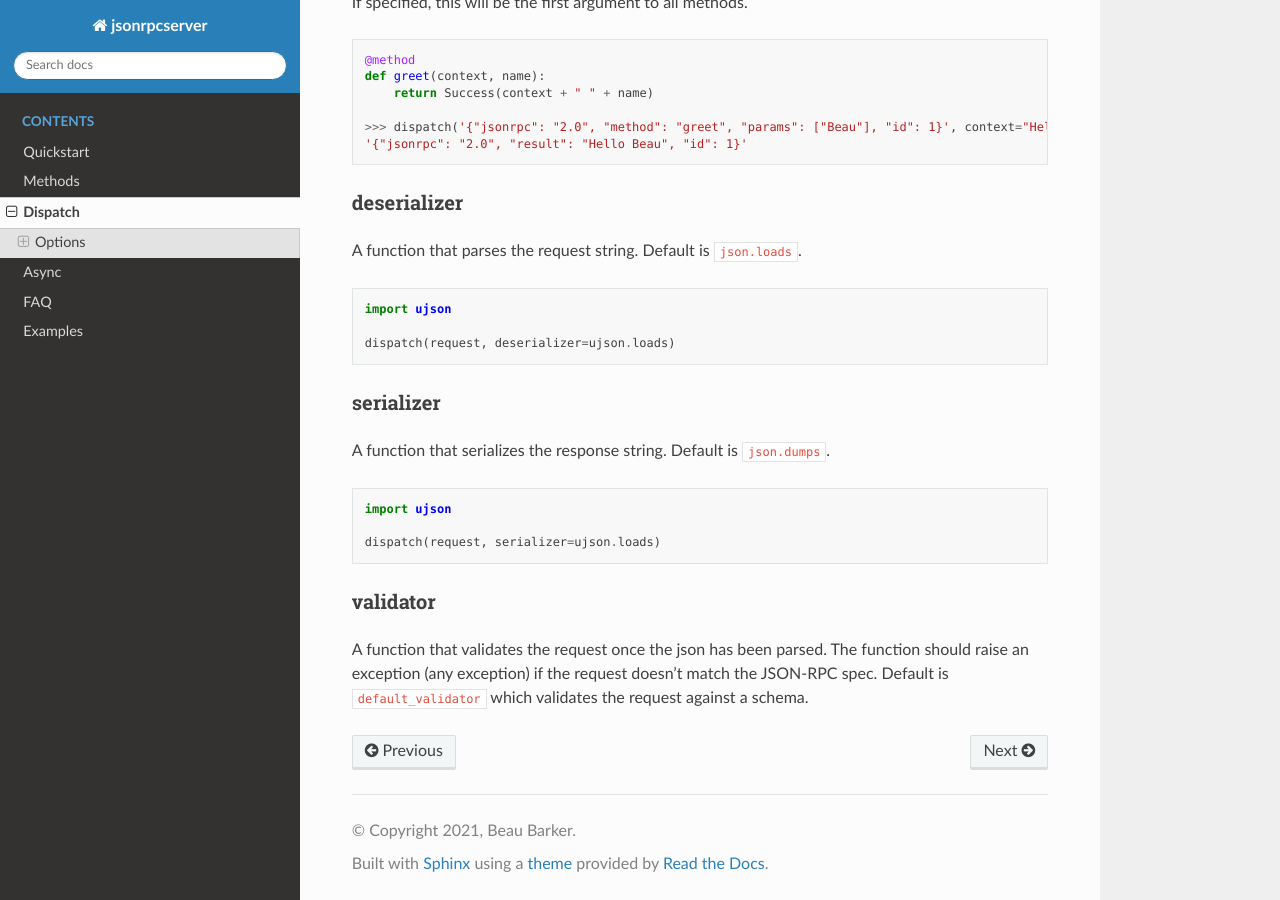
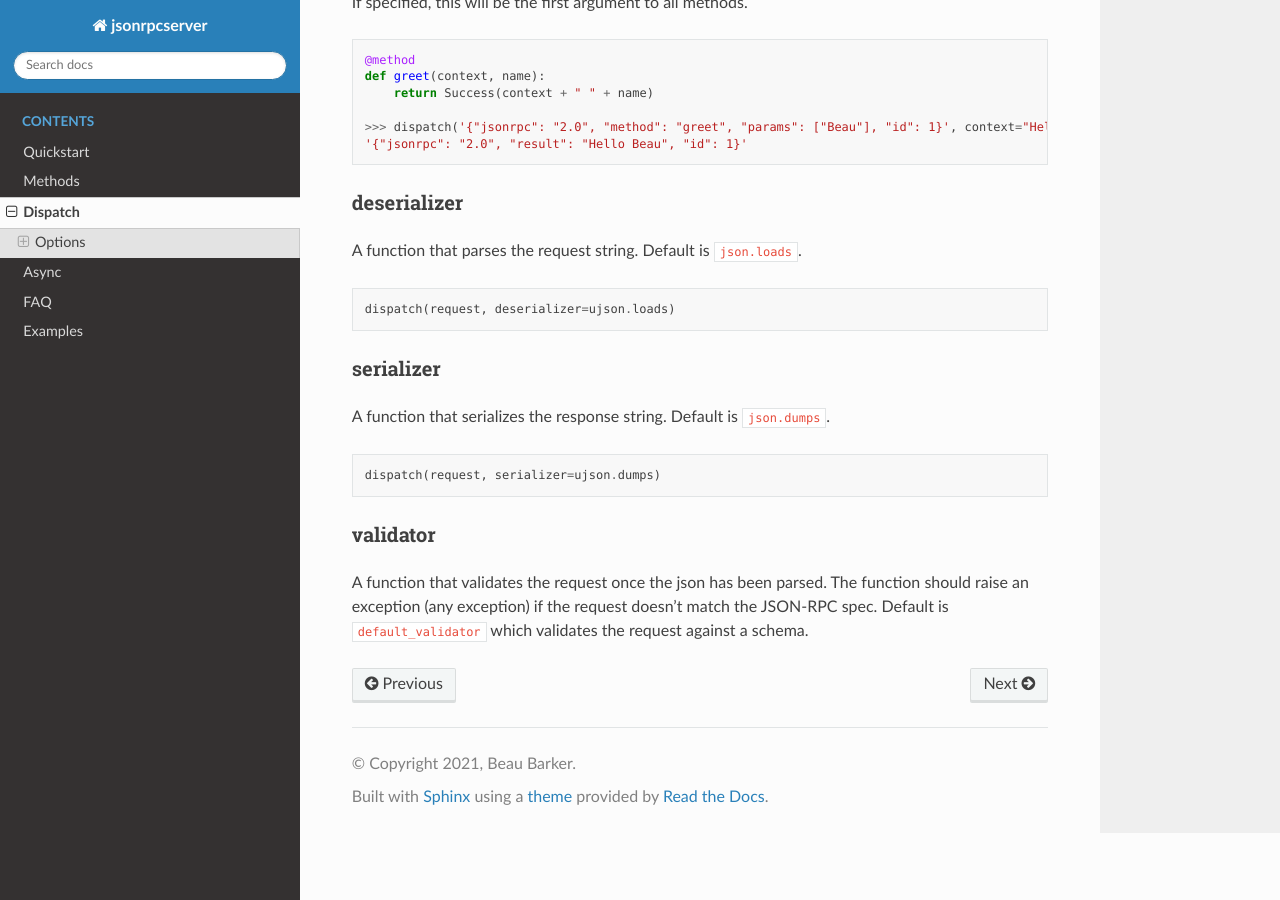
Before and after one commit to explodinglabs/jsonrpcserver, a Sphinx documentation site: the page built from docs/dispatch.md, in a window 1280 px wide and 900 px high, scrolled down 769 px. Built offline with Sphinx 7.4.7 and the Read the Docs theme 2.0.0, drawn with Linux system fonts in a browser that asks for light colours.

Commit message:
Update dispatch.md

````diff
--- a/docs/dispatch.md
+++ b/docs/dispatch.md
@@ -46,8 +46,6 @@ def greet(context, name):
 A function that parses the request string. Default is `json.loads`.
 
 ```python
-import ujson
-
 dispatch(request, deserializer=ujson.loads)
 ```
 
@@ -56,9 +54,7 @@ dispatch(request, deserializer=ujson.loads)
 A function that serializes the response string. Default is `json.dumps`.
 
 ```python
-import ujson
-
-dispatch(request, serializer=ujson.loads)
+dispatch(request, serializer=ujson.dumps)
 ```
 
 ### validator
````
